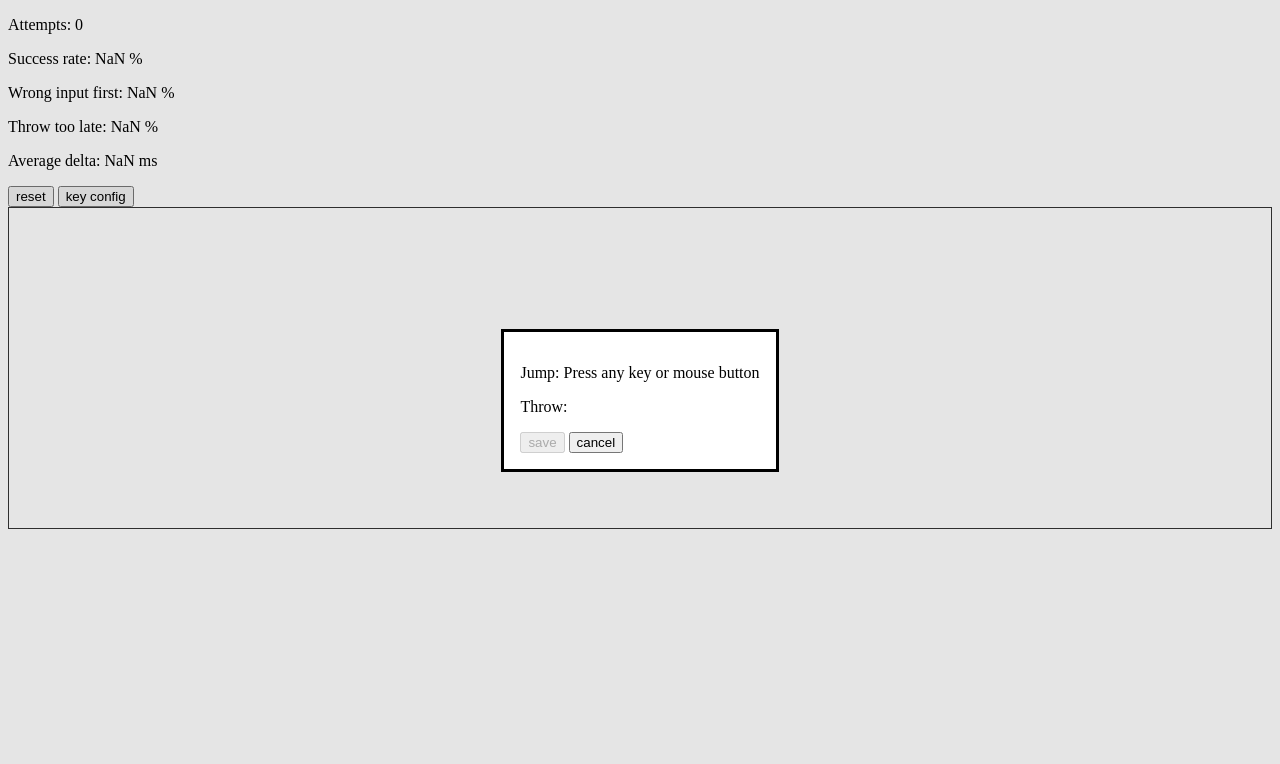
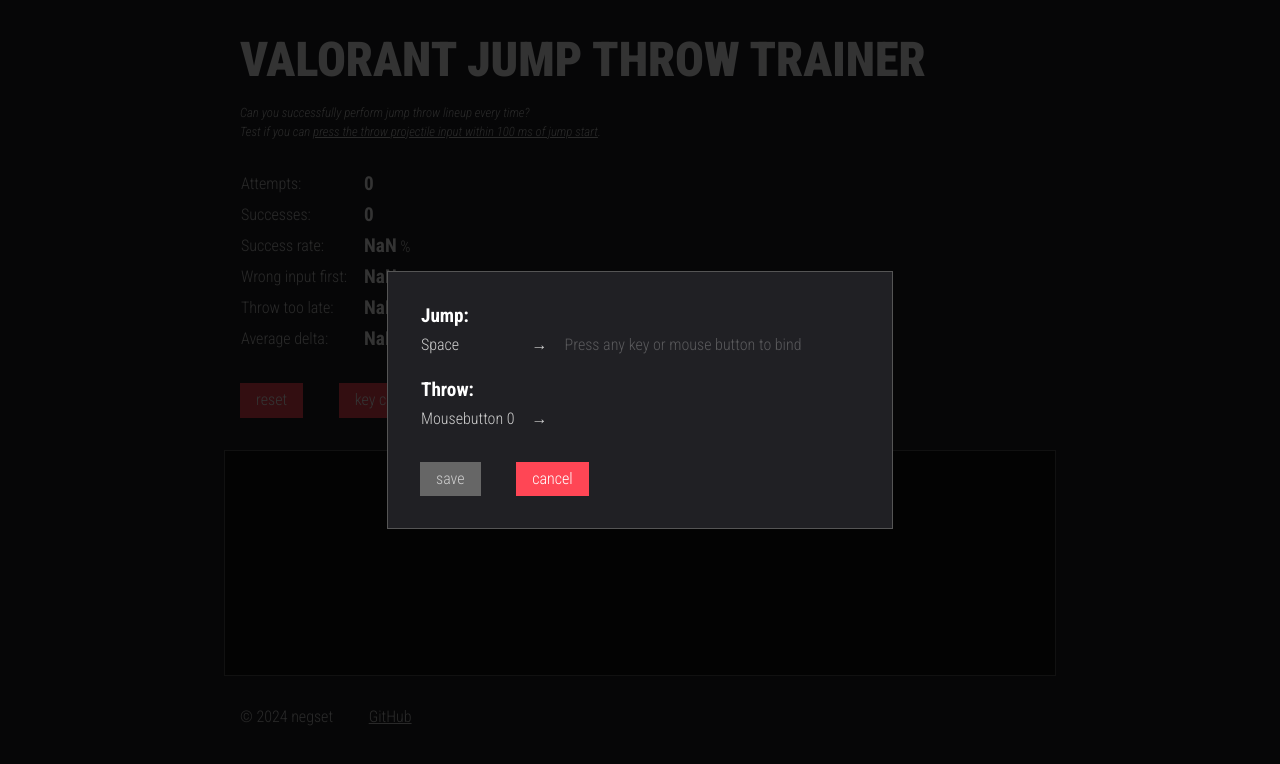
Before and after one commit to negset/jumpthrow, a plain HTML site: page index.html in a window 1280 px wide. Both pictures are taken after a click on the button "key config". Drawn offline with nearby package versions, Linux system fonts and the light colour scheme.

Commit message:
update style

```diff
--- a/css/style.css
+++ b/css/style.css
@@ -1,9 +1,148 @@
-#results {
-  border: 1px solid #333;
-  height: 20rem;
-  overflow: auto;
+@import url("https://fonts.googleapis.com/css2?family=Roboto+Condensed:ital,wght@0,100..900;1,100..900&display=swap");
+@import url("https://cdn.jsdelivr.net/npm/normalize.css@8.0.1/normalize.css");
+
+:root {
+  color-scheme: dark;
+}
+
+body {
+  font-family: "Roboto Condensed", sans-serif;
+  font-optical-sizing: auto;
+  font-weight: 300;
+  font-style: normal;
+  color: #ccc;
+  background: #202024;
+}
+
+header,
+main,
+footer {
+  max-width: 800px;
+  margin: auto;
+}
+
+footer span + span {
+  margin-left: 2rem;
+}
+
+h1 {
+  font-size: 3rem;
+  font-weight: 900;
+  color: #fff;
+  text-transform: uppercase;
+  margin: 2rem 0 1rem 0;
+}
+
+a {
+  color: inherit;
+}
+
+button {
+  background: #ff4655;
+  font: inherit;
+  border: none;
+  outline: none;
+  padding: 0.5rem 1rem;
+  & + & {
+    margin-left: 2rem;
+  }
+  &:hover {
+    background: #111;
+  }
+  &:disabled {
+    background: #666;
+    color: inherit;
+  }
+}
+
+#analytics {
+  margin: 2rem 0;
+  border-spacing: 0;
+  th {
+    text-align: left;
+    font: inherit;
+    padding-right: 1rem;
+  }
+  tr:not(:first-child) {
+    & > th,
+    & > td {
+      padding-top: .5rem;
+    }
+  }
+  [id^="anl-"] {
+    color: #fff;
+    font-weight: 700;
+    font-size: 1.2em;
+  }
 }
 
 #buttons {
   display: inline-block;
 }
+
+#results {
+  border: 1px solid #555;
+  background: #111;
+  color: #888;
+  height: 12rem;
+  overflow: auto;
+  font-weight: 700;
+  padding: 1rem;
+  margin: 2rem -1rem;
+  div + div {
+    margin-top: 0.3em;
+  }
+  .success {
+    color: #193;
+  }
+  .failure {
+    color: #b22;
+  }
+}
+
+#cnf-dialog {
+  width: 440px;
+  color: inherit;
+  background: inherit;
+  border: 1px solid #555;
+  padding: 2rem 2rem;
+  table {
+    border-spacing: 0;
+  }
+  th {
+    color: #fff;
+    font-size: 1.2em;
+    text-align: left;
+    tr:not(:first-child) > & {
+      padding-top: 1.5rem;
+    }
+  }
+  td {
+    padding-top: .5rem;
+    & + & {
+      padding-left: 1rem;
+    }
+  }
+  #cnf-buttons {
+    margin-top: 2rem;
+  }
+  &::backdrop {
+    background: rgba(0, 0, 0, 0.8);
+  }
+}
+
+.inputting {
+  animation: blink 0.5s ease-in-out infinite alternate;
+  &::before {
+    content: "Press any key or mouse button to bind";
+  }
+}
+
+@keyframes blink {
+  0% {
+    opacity: 0;
+  }
+  100% {
+    opacity: 1;
+  }
+}
--- a/index.html
+++ b/index.html
@@ -1,29 +1,53 @@
 <!DOCTYPE html>
 <html>
   <head>
+    <title>Valorant Jump Throw Trainer</title>
     <meta charset="UTF-8">
-    <title>Valorant Jump Throw Trainer</title>
+    <meta name="description" content="Can you successfully perform jump throw lineup every time? Test if you can press the throw projectile input within 100 ms of jump start.">
     <link rel="stylesheet" href="css/style.css">
   </head>
   <body>
-    <div>
-      <p>Attempts: <span id="anl-attempts">0</span></p>
-      <p>Success rate: <span id="anl-success-rate">NaN</span> %</p>
-      <p>Wrong input first: <span id="anl-wrong-input-first">NaN</span> %</p>
-      <p>Throw too late: <span id="anl-throw-too-late">NaN</span> %</p>
-      <p>Average delta: <span id="anl-average-delta">NaN</span> ms</p>
-    </div>
+    <header>
+      <h1>Valorant Jump Throw Trainer</h1>
+      <p><small><i>
+        Can you successfully perform jump throw lineup every time?<br>Test if you can
+        <a target="_blank" rel="noopener noreferrer"
+          href="https://playvalorant.com/en-us/news/game-updates/valorant-patch-notes-8-01/#:~:text=We%20have%20implemented,the%20same%20location.">
+        press the throw projectile input within 100 ms of jump start</a>.
+        </i></small></p>
+    </header>
+    <main>
+      <table id="analytics">
+        <tr><th>Attempts:</th><td><span id="anl-attempts">0</span></td></tr>
+        <tr><th>Successes:</th><td><span id="anl-successes">0</span></td></tr>
+        <tr><th>Success rate:</th><td><span id="anl-success-rate">NaN</span> %</td></tr>
+        <tr><th>Wrong input first:</th><td><span id="anl-wrong-input-first">NaN</span> %</td></tr>
+        <tr><th>Throw too late:</th><td><span id="anl-throw-too-late">NaN</span> %</td></tr>
+        <tr><th>Average delta:</th><td><span id="anl-average-delta">NaN</span> ms</td></tr>
+      </table>
       <div id="buttons">
         <button id="reset">reset</button>
         <button id="key-config">key config</button>
       </div>
       <div id="results"></div>
+    </main>
     <dialog id="cnf-dialog">
-      <p>Jump: <span id="cnf-jump"></span></p>
-      <p>Throw: <span id="cnf-throw"></span></p>
+      <table>
+        <tr><th colspan="3">Jump:</th></tr>
+        <tr><td id="cnf-cur-jump"></td><td>→</td><td id="cnf-new-jump"></td></tr>
+        <tr><th colspan="3">Throw:</th></tr>
+        <tr><td id="cnf-cur-throw"></td><td>→</td><td id="cnf-new-throw"></td></tr>
+      </table>
+      <div id="cnf-buttons">
         <button id="cnf-save">save</button>
         <button id="cnf-cancel">cancel</button>
+      </div>
     </dialog>
+    <footer>
+      <span>&copy; 2024 negset</span>
+      <span><a target="_blank" rel="noopener noreferrer" href="https://github.com/negset/jumpthrow">GitHub</a></span>
+    </footer>
     <script src="js/script.js"></script>
+    <audio src="res/ace.mp3" id="ace"></audio>
   </body>
 </html>
--- a/js/script.js
+++ b/js/script.js
@@ -5,41 +5,43 @@ let attempts = 0;
 let successes = 0;
 let wrongInputs = 0;
 let deltaSum = 0;
+let aceCounter = 0;
 
-let jumpAssign = {type: "keydown", code: "Space"};
-let throwAssign = {type: "mousedown", button: 0};
+let jumpAssign = { type: "keydown", code: "Space", name: "Space" };
+let throwAssign = { type: "mousedown", button: 0, name: "Mousebutton 0" };
 
 function insertResult(isSuccess, isMultipleInput, delta) {
-  const result = document.createElement("p");
+  const result = document.createElement("div");
   if (isMultipleInput) {
     result.innerHTML = `Multiple ${timeJump > 0 ? "jumps" : "throws"} detected`;
-    result.style.color = "gray";
   } else {
     result.innerHTML = `${isSuccess ? "Success" : "Failure"} (${delta} ms)`;
-    result.style.color = isSuccess ? "green" : "red";
+    result.classList.add(isSuccess ? "success" : "failure");
+    aceCounter = 0;
   }
   const parent = document.getElementById("results");
   parent.appendChild(result);
-  result.scrollIntoView({behavior: "smooth"});
+  result.scrollIntoView({ behavior: "smooth" });
 }
 
 function updateAnalytics() {
   const anlAttempts = document.getElementById("anl-attempts");
+  const anlSuccesses = document.getElementById("anl-successes");
   const anlSuccessRate = document.getElementById("anl-success-rate");
   const anlWrongInputFirst = document.getElementById("anl-wrong-input-first");
   const anlThrowTooLate = document.getElementById("anl-throw-too-late");
   const anlAverageDelta = document.getElementById("anl-average-delta");
   anlAttempts.innerHTML = attempts;
-  anlSuccessRate.innerHTML = 100 * successes / attempts;
-  anlWrongInputFirst.innerHTML = 100 * wrongInputs / attempts;
-  anlThrowTooLate.innerHTML = 100 * (attempts - successes - wrongInputs) / attempts;
+  anlSuccesses.innerHTML = successes;
+  anlSuccessRate.innerHTML = (100 * successes) / attempts;
+  anlWrongInputFirst.innerHTML = (100 * wrongInputs) / attempts;
+  anlThrowTooLate.innerHTML = (100 * (attempts - successes - wrongInputs)) / attempts;
   anlAverageDelta.innerHTML = deltaSum / attempts;
 }
 
 function checkTime() {
   if (timeJump <= 0 || timeThrow <= 0) return;
 
-  // https://playvalorant.com/en-us/news/game-updates/valorant-patch-notes-8-01/#:~:text=We%20have%20implemented,the%20same%20location.
   const delta = timeThrow - timeJump;
   const isSuccess = 0 <= delta && delta <= 100;
   insertResult(isSuccess, false, delta);
@@ -68,6 +70,10 @@ function onThrowInput() {
   if (timeThrow > 0) {
     insertResult(false, true, 0);
     timeThrow = 0;
+    if (++aceCounter > 4) {
+      document.getElementById("ace").play();
+      aceCounter = 0;
+    }
     return;
   }
   timeThrow = performance.now();
@@ -81,12 +87,12 @@ function setInputListeners() {
     event.preventDefault();
     if (event.type === jumpAssign.type && event.code === jumpAssign.code) onJumpInput();
     if (event.type === throwAssign.type && event.code === throwAssign.code) onThrowInput();
-  }
+  };
   document.onmousedown = (event) => {
     event.preventDefault();
     if (event.type === jumpAssign.type && event.button === jumpAssign.button) onJumpInput();
     if (event.type === throwAssign.type && event.button === throwAssign.button) onThrowInput();
-  }
+  };
 }
 
 setInputListeners();
@@ -98,6 +104,7 @@ document.getElementById("reset").onclick = () => {
   successes = 0;
   wrongInputs = 0;
   deltaSum = 0;
+  aceCounter = 0;
   updateAnalytics();
 
   const results = document.getElementById("results");
@@ -106,11 +113,14 @@ document.getElementById("reset").onclick = () => {
 
 document.getElementById("key-config").onclick = () => {
   const cnfDialog = document.getElementById("cnf-dialog");
-  const cnfJump = document.getElementById("cnf-jump");
-  const cnfThrow = document.getElementById("cnf-throw");
+  const cnfCurJump = document.getElementById("cnf-cur-jump");
+  const cnfCurThrow = document.getElementById("cnf-cur-throw");
+  const cnfNewJump = document.getElementById("cnf-new-jump");
+  const cnfNewThrow = document.getElementById("cnf-new-throw");
   const cnfSave = document.getElementById("cnf-save");
 
-  const inputWaiter = () => new Promise((resolve) => {
+  const inputWaiter = () =>
+    new Promise((resolve) => {
       document.onkeydown = (event) => event.preventDefault();
       document.onmousedown = (event) => event.preventDefault();
       document.onkeyup = (event) => {
@@ -133,14 +143,20 @@ document.getElementById("key-config").onclick = () => {
 
   (async () => {
     cnfDialog.showModal();
-    cnfJump.innerHTML = "Press any key or mouse button";
-    cnfThrow.innerHTML = "";
+    cnfCurJump.innerHTML = jumpAssign.name;
+    cnfCurThrow.innerHTML = throwAssign.name;
+    cnfNewJump.innerHTML = "";
+    cnfNewThrow.innerHTML = "";
+    cnfNewJump.classList.add("inputting");
+    cnfNewThrow.classList.remove("inputting");
     cnfSave.disabled = true;
     const newJumpAssign = await inputWaiter();
-    cnfJump.innerHTML = newJumpAssign.name;
-    cnfThrow.innerHTML = "Press any key or mouse button";
+    cnfNewJump.innerHTML = newJumpAssign.name;
+    cnfNewJump.classList.remove("inputting");
+    cnfNewThrow.classList.add("inputting");
     const newThrowAssign = await inputWaiter();
-    cnfThrow.innerHTML = newThrowAssign.name;
+    cnfNewThrow.innerHTML = newThrowAssign.name;
+    cnfNewThrow.classList.remove("inputting");
 
     cnfSave.disabled = false;
     cnfSave.onclick = () => {
```
Also changed, not shown: 1 other file. Lines whose indentation alone changed are shown as unchanged.
